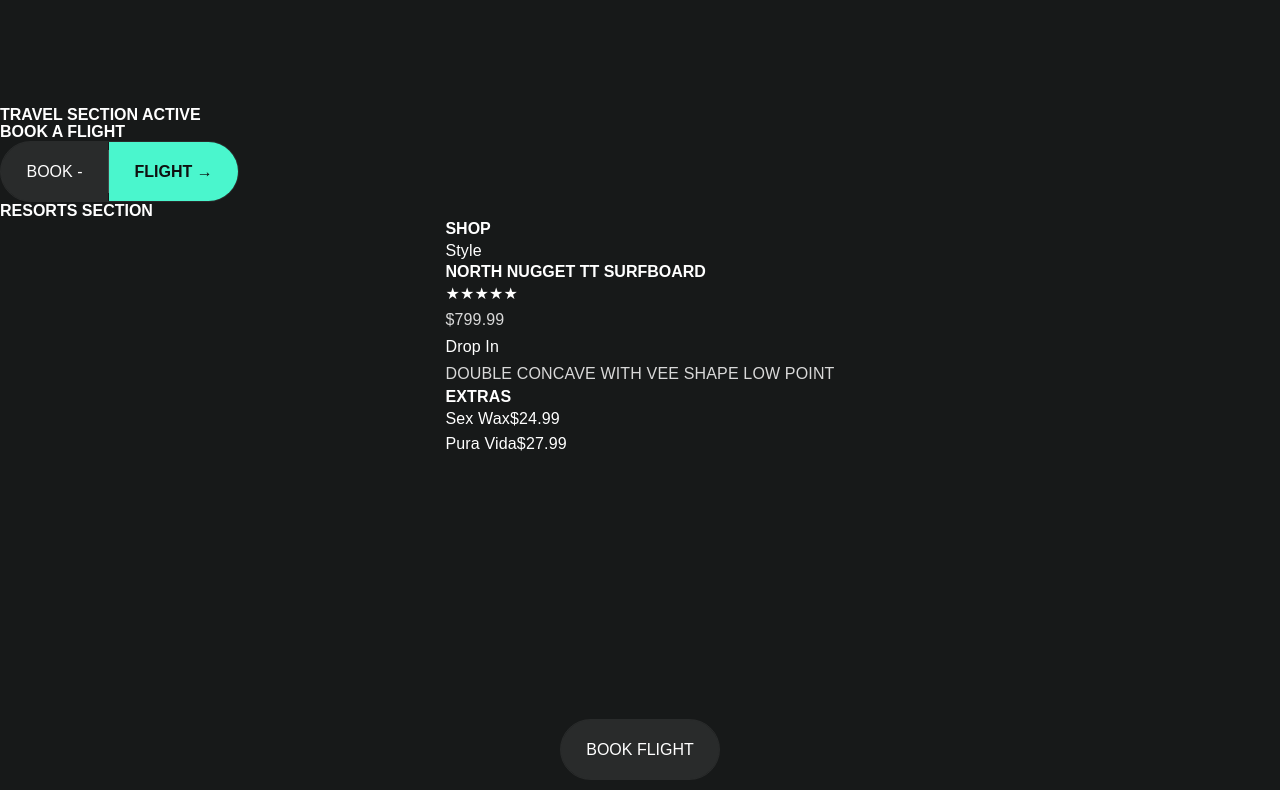
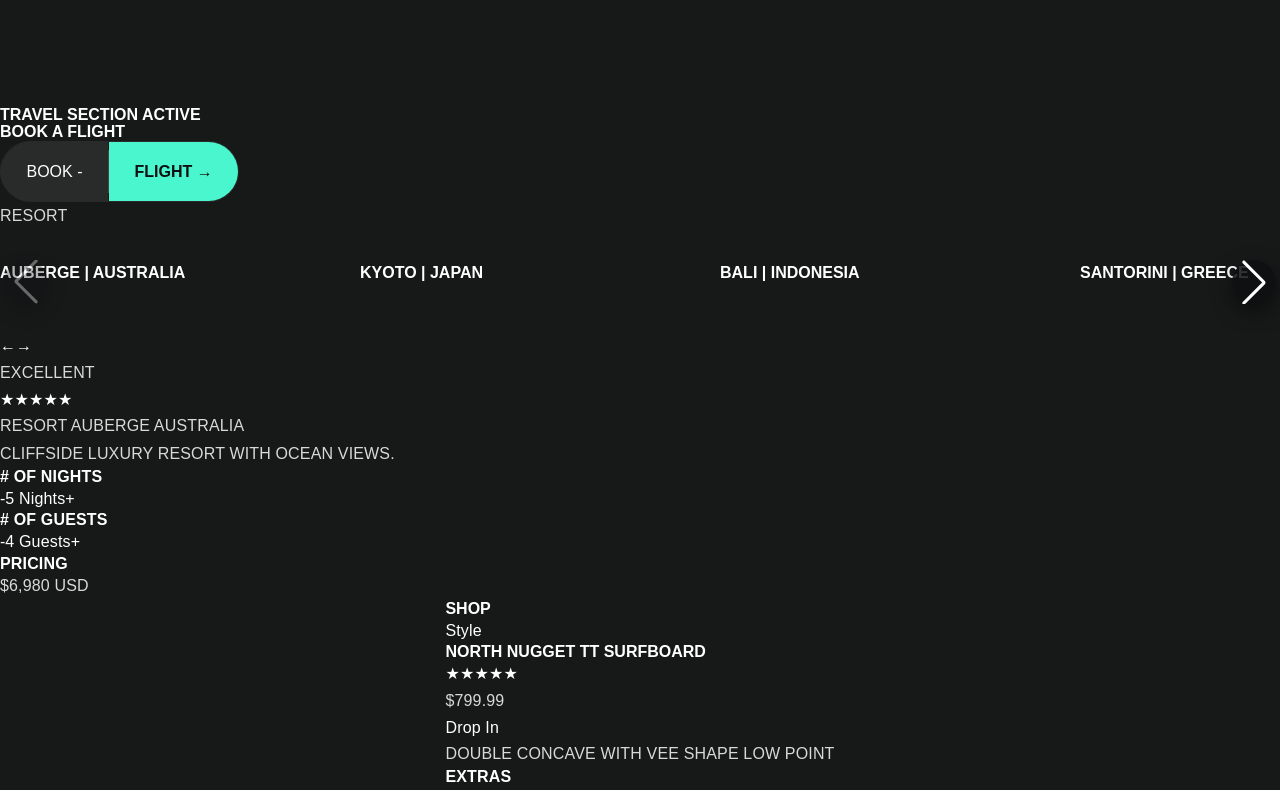
Before and after one commit to Dmitriy-Ponomarenko/gosurf, a React (Vite) app: page / in a window 1280 px wide. Shown: the part 585-1375 px from the top of the page. Built offline with nearby package versions, Linux system fonts and the light colour scheme.

Commit message:
Resorts section update

```diff
--- a/src/components/LandingPage/ResortsSection/ResortsSection.tsx
+++ b/src/components/LandingPage/ResortsSection/ResortsSection.tsx
@@ -1,11 +1,176 @@
 // src/components/LandingPage/ResortsSection/ResortsSection.tsx
 
-import React from 'react';
+import React, { useMemo, useRef, useState } from 'react';
+import type { Swiper as SwiperType } from 'swiper';
+import { Navigation } from 'swiper/modules';
+import { Swiper, SwiperSlide } from 'swiper/react';
+import 'swiper/css';
+import 'swiper/css/navigation';
+
+type Resort = {
+  id: number;
+  title: string;
+  subtitle: string;
+  ratingText: string;
+  stars: number;
+  description: string;
+  basePrice: number;
+};
+
+const resorts: Resort[] = [
+  {
+    id: 1,
+    title: 'Auberge | Australia',
+    subtitle: 'Resort Auberge Australia',
+    ratingText: 'Excellent',
+    stars: 5,
+    description: 'Cliffside luxury resort with ocean views.',
+    basePrice: 349,
+  },
+  {
+    id: 2,
+    title: 'Kyoto | Japan',
+    subtitle: 'Resort Kyoto Japan',
+    ratingText: 'Excellent',
+    stars: 5,
+    description: 'Traditional ryokan experience in Kyoto.',
+    basePrice: 289,
+  },
+  {
+    id: 3,
+    title: 'Bali | Indonesia',
+    subtitle: 'Resort Bali Indonesia',
+    ratingText: 'Excellent',
+    stars: 5,
+    description: 'Tropical villas surrounded by jungle.',
+    basePrice: 199,
+  },
+  {
+    id: 4,
+    title: 'Santorini | Greece',
+    subtitle: 'Resort Santorini Greece',
+    ratingText: 'Excellent',
+    stars: 5,
+    description: 'White cliffside suites with sunset views.',
+    basePrice: 420,
+  },
+];
+
+const initialResort: Resort = resorts[0] ?? {
+  id: 0,
+  title: 'Unknown Resort',
+  subtitle: 'Resort information unavailable',
+  ratingText: 'Unknown',
+  stars: 0,
+  description: 'Details are currently unavailable.',
+  basePrice: 0,
+};
 
 const ResortsSection: React.FC = () => {
+  const [activeIndex, setActiveIndex] = useState(0);
+  const [nights, setNights] = useState(5);
+  const [guests, setGuests] = useState(4);
+  const swiperRef = useRef<SwiperType | null>(null);
+
+  const resort = resorts[activeIndex] ?? initialResort;
+
+  const price = useMemo(
+    () => resort.basePrice * nights * guests,
+    [resort.basePrice, nights, guests]
+  );
+
+  const handleSlideChange = (swiper: SwiperType) => {
+    setActiveIndex(swiper.activeIndex);
+    setNights(5);
+    setGuests(4);
+  };
+
+  const handleSwiperInit = (swiper: SwiperType) => {
+    swiperRef.current = swiper;
+  };
+
+  const handlePrevious = () => {
+    swiperRef.current?.slidePrev();
+  };
+
+  const handleNext = () => {
+    swiperRef.current?.slideNext();
+  };
+
   return (
-    <section>
-      <h2>Resorts Section</h2>
+    <section aria-labelledby="resorts-heading">
+      <div>
+        <p id="resorts-heading">Resort</p>
+        <Swiper
+          modules={[Navigation]}
+          navigation
+          slidesPerView={1}
+          onSwiper={handleSwiperInit}
+          onSlideChange={handleSlideChange}
+        >
+          {resorts.map(item => (
+            <SwiperSlide key={item.id}>
+              <h2>{item.title}</h2>
+            </SwiperSlide>
+          ))}
+        </Swiper>
+
+        <div>
+          <button
+            type="button"
+            aria-label="Previous resort"
+            onClick={handlePrevious}
+          >
+            ←
+          </button>
+          <button type="button" aria-label="Next resort" onClick={handleNext}>
+            →
+          </button>
+        </div>
+
+        <div>
+          <p>{resort.ratingText}</p>
+          <div>{'★'.repeat(resort.stars)}</div>
+        </div>
+
+        <div>
+          <p>{resort.subtitle}</p>
+          <p>{resort.description}</p>
+        </div>
+
+        <div>
+          <h4># of Nights</h4>
+          <button
+            type="button"
+            onClick={() => setNights(n => Math.max(1, n - 1))}
+          >
+            -
+          </button>
+          <span>{nights} Nights</span>
+          <button type="button" onClick={() => setNights(n => n + 1)}>
+            +
+          </button>
+        </div>
+
+        <div>
+          <h4># of Guests</h4>
+          <button
+            type="button"
+            onClick={() => setGuests(g => Math.max(1, g - 1))}
+          >
+            -
+          </button>
+          <span>{guests} Guests</span>
+          <button type="button" onClick={() => setGuests(g => g + 1)}>
+            +
+          </button>
+        </div>
+
+        <div>
+          <h4>Pricing</h4>
+          <p>${price.toLocaleString()} USD</p>
+        </div>
+      </div>
     </section>
   );
 };
```
